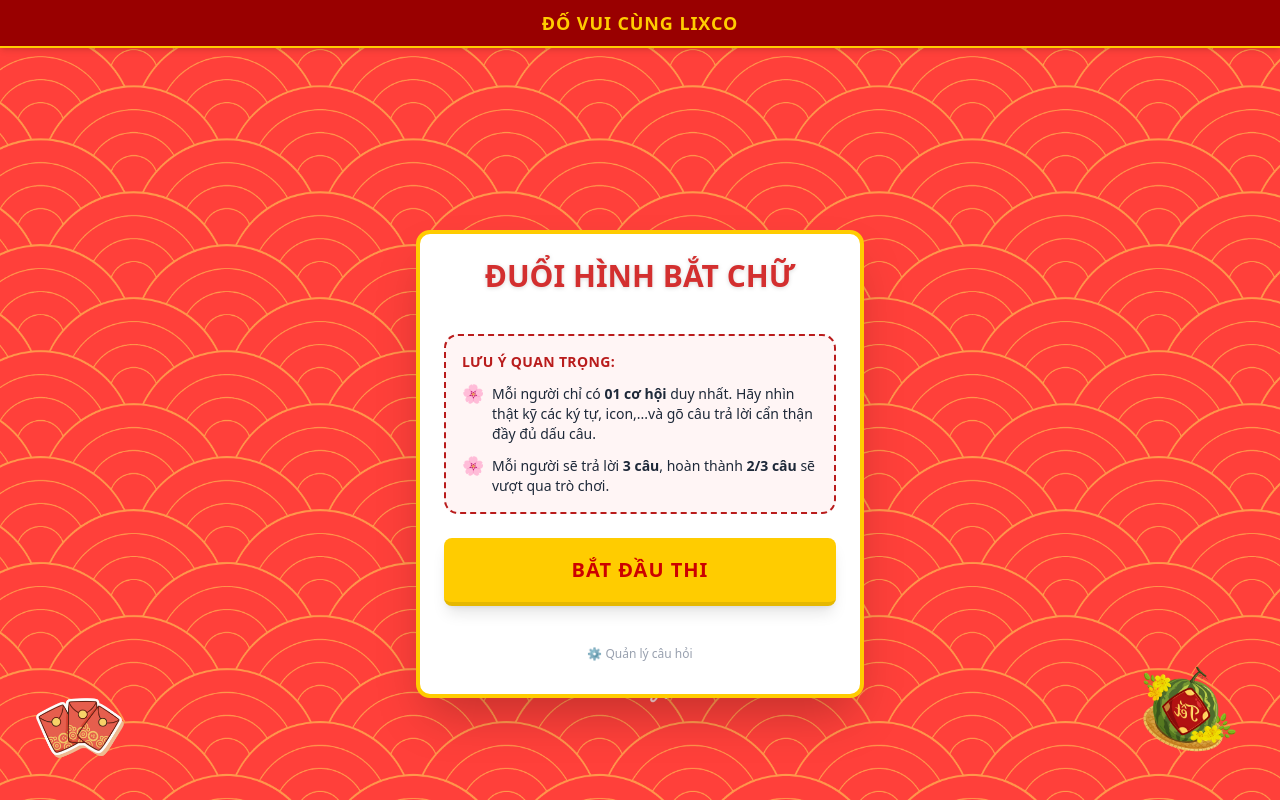
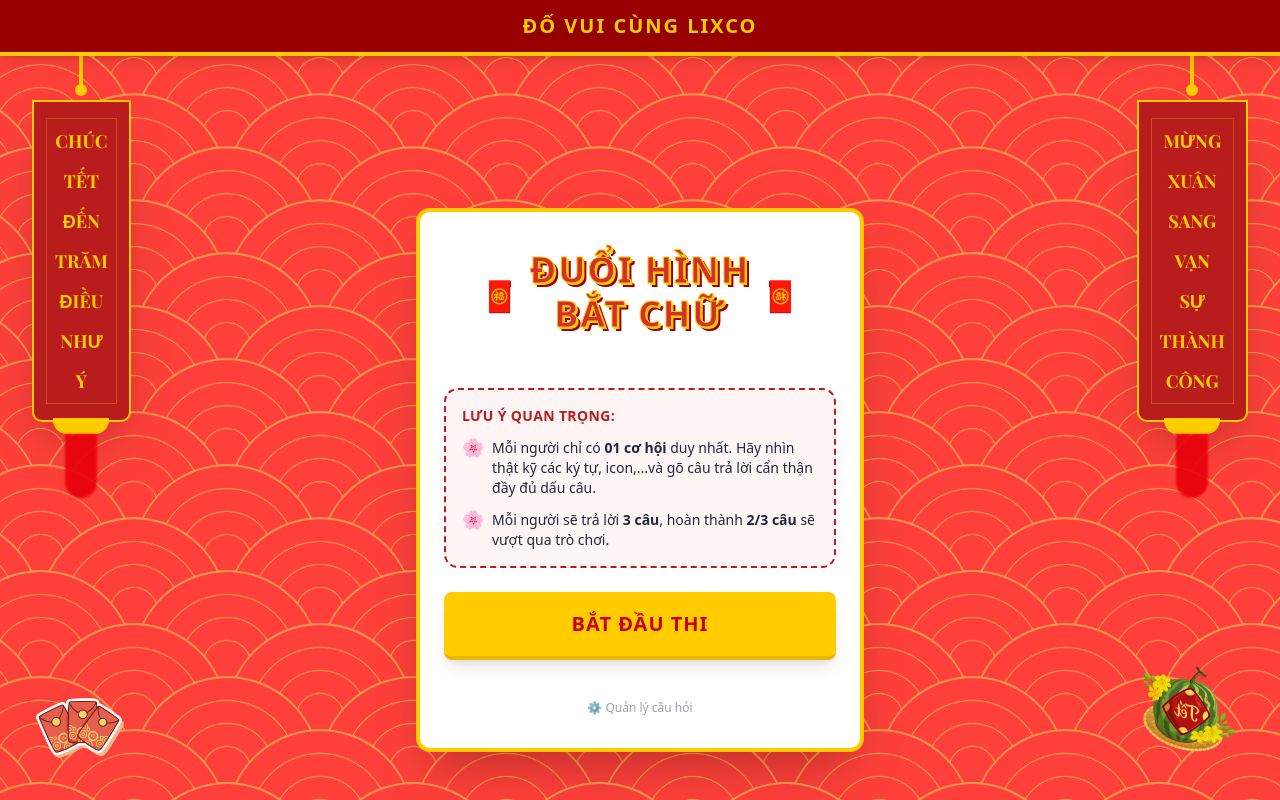
Before and after one commit to phatnguyen1235/duoihinhbatchu, a Next.js app: page / in a window 1280 px wide. Shown: the top 800 px of the page. Built offline with nearby package versions, Linux system fonts and the light colour scheme.

Commit message:
chỉnh sửa giao diện tết

```diff
--- a/src/app/layout.tsx
+++ b/src/app/layout.tsx
@@ -1,8 +1,8 @@
 import type { Metadata } from "next";
-import { Geist, Geist_Mono } from "next/font/google";
+import { Geist, Geist_Mono, Playfair_Display } from "next/font/google"; // 👈 1. Import thêm font này
 import "./globals.css";
 import { ReduxProvider } from "@/components/providers/ReduxProvider";
-import Image from "next/image"; // Nhớ import cái này
+import Image from "next/image";
 
 const geistSans = Geist({
     variable: "--font-geist-sans",
@@ -12,6 +12,12 @@ const geistSans = Geist({
 const geistMono = Geist_Mono({
     variable: "--font-geist-mono",
     subsets: ["latin"],
+});
+
+// 👇 2. Cấu hình font cho Câu Đối (Hỗ trợ tiếng Việt chuẩn)
+const playfair = Playfair_Display({
+    subsets: ["vietnamese"],
+    weight: ["700"], // Dùng nét đậm cho rõ
 });
 
 export const metadata: Metadata = {
@@ -30,26 +36,79 @@ export default function RootLayout({
             className={`${geistSans.variable} ${geistMono.variable} antialiased bg-tet-pattern min-h-screen flex flex-col`}
         >
         <ReduxProvider>
-
-            {/* 1. HEADER ĐỎ ĐẬM */}
-            <header className="fixed top-0 left-0 right-0 h-12 bg-[#990000] border-b-2 border-[#ffcc00] flex items-center justify-center z-50 shadow-md">
-                <h1 className="text-[#ffcc00] font-bold uppercase text-lg tracking-wider">
+            {/* 1. HEADER */}
+            <header className="fixed top-0 left-0 right-0 h-14 bg-[#990000] border-b-4 border-[#ffcc00] flex items-center justify-center z-50 shadow-lg">
+                <h1 className="text-[#ffcc00] font-bold uppercase text-xl tracking-widest drop-shadow-md">
                     ĐỐ VUI CÙNG LIXCO
                 </h1>
             </header>
 
-            {/* 2. MAIN CONTENT (Có padding-top để không bị header che) */}
-            <main className="flex-1 w-full pt-16 pb-20 relative z-10">
+            {/* ========================================================= */}
+            {/* 👇 CÂU ĐỐI (Đã thay font Playfair Display bao đẹp) */}
+            {/* ========================================================= */}
+
+            {/* --- TRÁI: CHÚC TẾT ĐẾN TRĂM ĐIỀU NHƯ Ý --- */}
+            <div className="fixed top-14 left-2 lg:left-8 z-40 hidden md:flex flex-col items-center animate-swing origin-top">
+                <div className="h-8 w-1 bg-[#ffcc00]"></div>
+                <div className="h-3 w-3 rounded-full bg-[#ffcc00] -mt-1"></div>
+
+                <div className="bg-[#b91c1c] border-2 border-[#ffcc00] px-3 py-4 rounded-b-lg shadow-2xl mt-1">
+                    {/* 👇 3. Áp dụng font playfair.className vào đây */}
+                    <div className={`flex flex-col gap-3 text-[#ffcc00] text-sm lg:text-lg text-center border border-[#ffcc00]/30 p-2 ${playfair.className}`}>
+                        <span className="whitespace-nowrap font-bold">CHÚC</span>
+                        <span className="whitespace-nowrap font-bold">TẾT</span>
+                        <span className="whitespace-nowrap font-bold">ĐẾN</span>
+                        <span className="whitespace-nowrap font-bold">TRĂM</span>
+                        <span className="whitespace-nowrap font-bold">ĐIỀU</span>
+                        <span className="whitespace-nowrap font-bold">NHƯ</span>
+                        <span className="whitespace-nowrap font-bold">Ý</span>
+                    </div>
+                </div>
+
+                <div className="flex flex-col items-center -mt-1">
+                    <div className="w-10 lg:w-14 h-4 bg-[#ffcc00] rounded-b-xl"></div>
+                    <div className="w-6 lg:w-8 h-12 lg:h-16 bg-red-600 rounded-b-full opacity-90 blur-[1px]"></div>
+                </div>
+            </div>
+
+            {/* --- PHẢI: MỪNG XUÂN SANG VẠN SỰ THÀNH CÔNG --- */}
+            <div
+                className="fixed top-14 right-2 lg:right-8 z-40 hidden md:flex flex-col items-center animate-swing origin-top"
+                style={{ animationDelay: "1s" }}
+            >
+                <div className="h-8 w-1 bg-[#ffcc00]"></div>
+                <div className="h-3 w-3 rounded-full bg-[#ffcc00] -mt-1"></div>
+
+                <div className="bg-[#b91c1c] border-2 border-[#ffcc00] px-3 py-4 rounded-b-lg shadow-2xl mt-1">
+                    {/* 👇 Áp dụng font playfair.className */}
+                    <div className={`flex flex-col gap-3 text-[#ffcc00] text-sm lg:text-lg text-center border border-[#ffcc00]/30 p-2 ${playfair.className}`}>
+                        <span className="whitespace-nowrap font-bold">MỪNG</span>
+                        <span className="whitespace-nowrap font-bold">XUÂN</span>
+                        <span className="whitespace-nowrap font-bold">SANG</span>
+                        <span className="whitespace-nowrap font-bold">VẠN</span>
+                        <span className="whitespace-nowrap font-bold">SỰ</span>
+                        <span className="whitespace-nowrap font-bold">THÀNH</span>
+                        <span className="whitespace-nowrap font-bold">CÔNG</span>
+                    </div>
+                </div>
+
+                <div className="flex flex-col items-center -mt-1">
+                    <div className="w-10 lg:w-14 h-4 bg-[#ffcc00] rounded-b-xl"></div>
+                    <div className="w-6 lg:w-8 h-12 lg:h-16 bg-red-600 rounded-b-full opacity-90 blur-[1px]"></div>
+                </div>
+            </div>
+            {/* ========================================================= */}
+
+            {/* 2. MAIN CONTENT */}
+            <main className="flex-1 w-full pt-20 pb-20 relative z-10 flex flex-col items-center">
                 {children}
             </main>
 
-            {/* 3. FOOTER TRANG TRÍ (Fixed dính đáy màn hình) */}
+            {/* 3. FOOTER TRANG TRÍ */}
             <div className="fixed bottom-0 left-0 right-0 z-0 pointer-events-none w-full grid grid-cols-3 items-end px-4 pb-2">
-
-                {/* 1. Bên Trái (Căn trái) */}
                 <div className="justify-self-start w-24 md:w-32 animate-bounce-slow">
                     <Image
-                        src="/images/ele/hoa_mai_corner.png" // Lưu ý: Next.js tự hiểu public là gốc, bác bỏ ../../public đi nhé
+                        src="/images/ele/hoa_mai_corner.png"
                         alt="Bao lì xì"
                         width={150}
                         height={150}
@@ -57,7 +116,6 @@ export default function RootLayout({
                     />
                 </div>
 
-                {/* 2. Ở Giữa (Căn giữa) */}
                 <div className="justify-self-center w-32 md:w-48 opacity-80 mb-2">
                     <Image
                         src="/images/ele/title_tet_2026.png"
@@ -68,19 +126,16 @@ export default function RootLayout({
                     />
                 </div>
 
-                {/* 3. Bên Phải (Căn phải) */}
                 <div className="justify-self-end w-28 md:w-40">
                     <Image
                         src="/images/ele/hoa_dao_corner.png"
                         alt="Hoa Tết"
                         width={200}
                         height={200}
-                        className="object-contain scale-x-[-1]" // Mẹo: Lật ngược ảnh hoa đào bên phải cho đối xứng
+                        className="object-contain scale-x-[-1]"
                     />
                 </div>
-
             </div>
-
         </ReduxProvider>
         </body>
         </html>
--- a/src/app/page.tsx
+++ b/src/app/page.tsx
@@ -41,8 +41,41 @@ export default function HomePage() {
             <Card className="w-full max-w-md shadow-2xl border-4 border-[#ffcc00] bg-white">
                 <CardHeader className="text-center pb-2">
                     {/* Tiêu đề giữ nguyên nhưng đổi màu đỏ */}
-                    <CardTitle className="text-3xl font-bold text-[#d32f2f] uppercase drop-shadow-sm">
-                        Đuổi Hình Bắt Chữ
+                    {/* Nhớ import Image ở đầu file: import Image from 'next/image'; */}
+
+                    <CardTitle className="flex items-center justify-center gap-3 py-4">
+                        {/* 🌸 Hoa trái */}
+                        <span className="text-3xl animate-bounce-slow pt-2">🧧</span>
+
+                        {/* 👇 Khối chữ chia 2 dòng */}
+                        <div className="flex flex-col items-center justify-center">
+
+                            {/* Dòng 1: ĐUỔI HÌNH */}
+                            <span
+                                className="text-4xl font-extrabold text-[#d32f2f] uppercase leading-none tracking-wider"
+                                style={{
+                                    textShadow: '2px 2px 0 #ffcc00, 4px 4px 0 #990000',
+                                    WebkitTextStroke: '1px #ffcc00'
+                                }}
+                            >
+      ĐUỔI HÌNH
+    </span>
+
+                            {/* Dòng 2: BẮT CHỮ (Thêm chút margin top để tách dòng) */}
+                            <span
+                                className="text-4xl font-extrabold text-[#d32f2f] uppercase leading-none tracking-wider mt-2"
+                                style={{
+                                    textShadow: '2px 2px 0 #ffcc00, 4px 4px 0 #990000',
+                                    WebkitTextStroke: '1px #ffcc00'
+                                }}
+                            >
+      BẮT CHỮ
+    </span>
+
+                        </div>
+
+                        {/* 🌸 Hoa phải (Lật ngược cho đối xứng) */}
+                        <span className="text-3xl animate-bounce-slow scale-x-[-1] pt-2">🧧</span>
                     </CardTitle>
                 </CardHeader>
 
```
